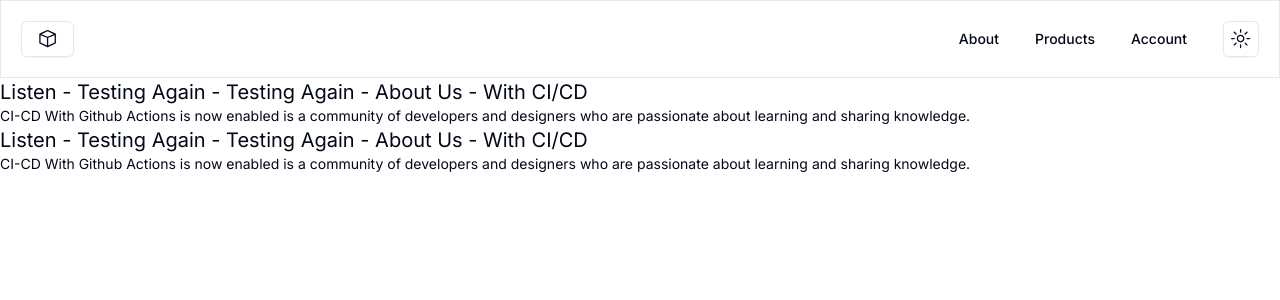
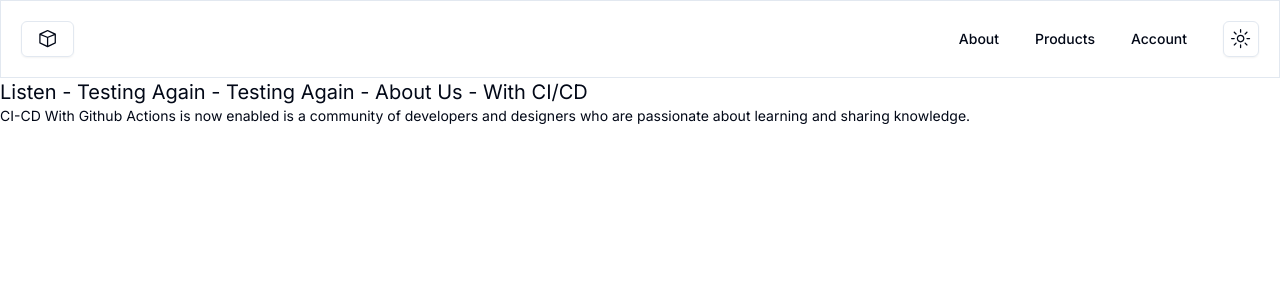
Before and after one commit to TxC-app/txc-next-app, a Next.js app: page /about in a window 1280 px wide. Shown: the top 300 px of the page. Built offline with nearby package versions, Linux system fonts and the light colour scheme.

Commit message:
Resolves conflict on page.tsx

```diff
--- a/app/about/page.tsx
+++ b/app/about/page.tsx
@@ -17,13 +17,6 @@
         CI-CD With Github Actions is now enabled is a community of developers
         and designers who are passionate about learning and sharing knowledge.
       </p>
-      <h1 className='text-xl'>
-        Listen - Testing Again - Testing Again - About Us - With CI/CD
-      </h1>
-      <p className='text-sm'>
-        CI-CD With Github Actions is now enabled is a community of developers
-        and designers who are passionate about learning and sharing knowledge.
-      </p>
     </main>
   );
 }
```
